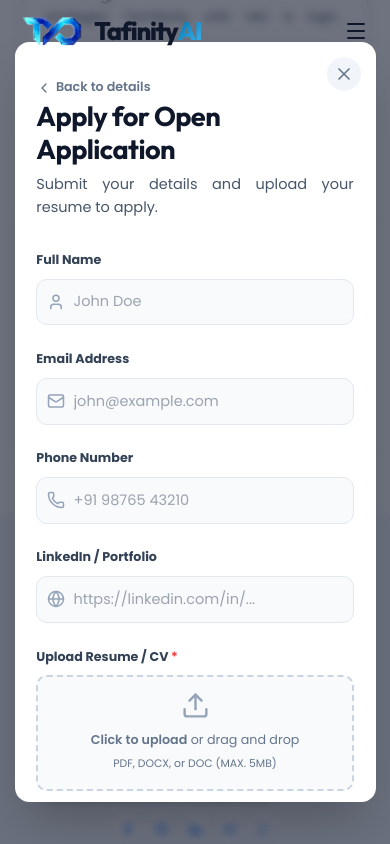
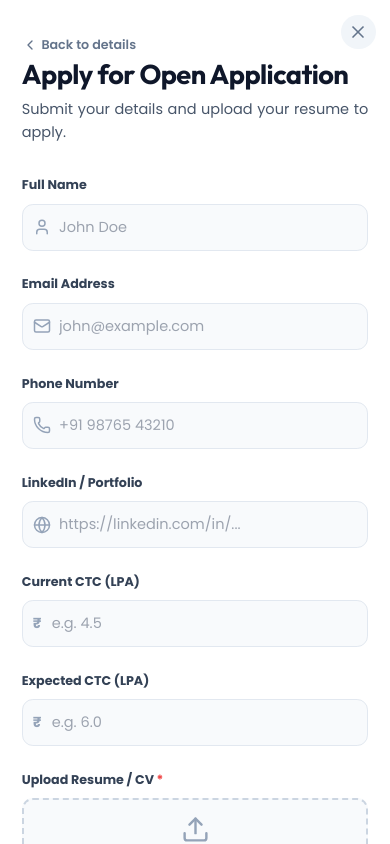
Before and after one commit to TafinityAI-LLP/tai, a React (Vite) app: page /careers in a window 390 px wide. Both pictures are taken after a click on the button "Submit Open Application". Shown: the part 1309-2153 px from the top of the page. Built offline with nearby package versions, Linux system fonts and the light colour scheme.

Commit message:
fix: adjust job execution modal for full screen mobile display and add user CTC numeric inputs

```diff
--- a/src/pages/Careers.jsx
+++ b/src/pages/Careers.jsx
@@ -312,12 +312,12 @@ const Careers = () => {
         {selectedRole && (
           <motion.div
             initial={{ opacity: 0 }} animate={{ opacity: 1 }} exit={{ opacity: 0 }}
-            className="fixed inset-0 z-50 flex items-center justify-center p-4 bg-slate-900/60 backdrop-blur-sm"
+            className="fixed inset-0 z-[9999] flex items-center justify-center p-0 md:p-4 bg-slate-900/60 backdrop-blur-sm"
             onClick={() => setSelectedRole(null)}
           >
             <motion.div
               initial={{ scale: 0.95, opacity: 0, y: 20 }} animate={{ scale: 1, opacity: 1, y: 0 }} exit={{ scale: 0.95, opacity: 0, y: 20 }}
-              className="w-full max-w-3xl max-h-[90vh] overflow-y-auto bg-white dark:bg-slate-900 rounded-2xl shadow-2xl relative flex flex-col"
+              className="w-full max-w-3xl max-h-[100vh] h-full md:h-auto md:max-h-[90vh] overflow-y-auto bg-white dark:bg-slate-900 rounded-none md:rounded-2xl shadow-2xl relative flex flex-col"
               onClick={(e) => e.stopPropagation()}
             >
               <button
@@ -414,6 +414,20 @@ const Careers = () => {
                           <input type="url" placeholder="https://linkedin.com/in/..." className="w-full pl-10 pr-4 py-3 rounded-xl bg-slate-50 dark:bg-slate-800 border border-slate-200 dark:border-slate-700 focus:outline-none focus:ring-2 focus:ring-[--accent-color]/50 transition-shadow" />
                         </div>
                       </div>
+                      <div className="space-y-2">
+                        <label className="text-sm font-bold text-slate-700 dark:text-slate-300">Current CTC (LPA)</label>
+                        <div className="relative">
+                          <span className="absolute left-3 top-1/2 -translate-y-1/2 text-slate-400 font-bold">₹</span>
+                          <input required type="number" step="0.1" min="0" placeholder="e.g. 4.5" className="w-full pl-8 pr-4 py-3 rounded-xl bg-slate-50 dark:bg-slate-800 border border-slate-200 dark:border-slate-700 focus:outline-none focus:ring-2 focus:ring-[--accent-color]/50 transition-shadow" />
+                        </div>
+                      </div>
+                      <div className="space-y-2">
+                        <label className="text-sm font-bold text-slate-700 dark:text-slate-300">Expected CTC (LPA)</label>
+                        <div className="relative">
+                          <span className="absolute left-3 top-1/2 -translate-y-1/2 text-slate-400 font-bold">₹</span>
+                          <input required type="number" step="0.1" min="0" placeholder="e.g. 6.0" className="w-full pl-8 pr-4 py-3 rounded-xl bg-slate-50 dark:bg-slate-800 border border-slate-200 dark:border-slate-700 focus:outline-none focus:ring-2 focus:ring-[--accent-color]/50 transition-shadow" />
+                        </div>
+                      </div>
                     </div>
 
                     <div className="space-y-2">
```
